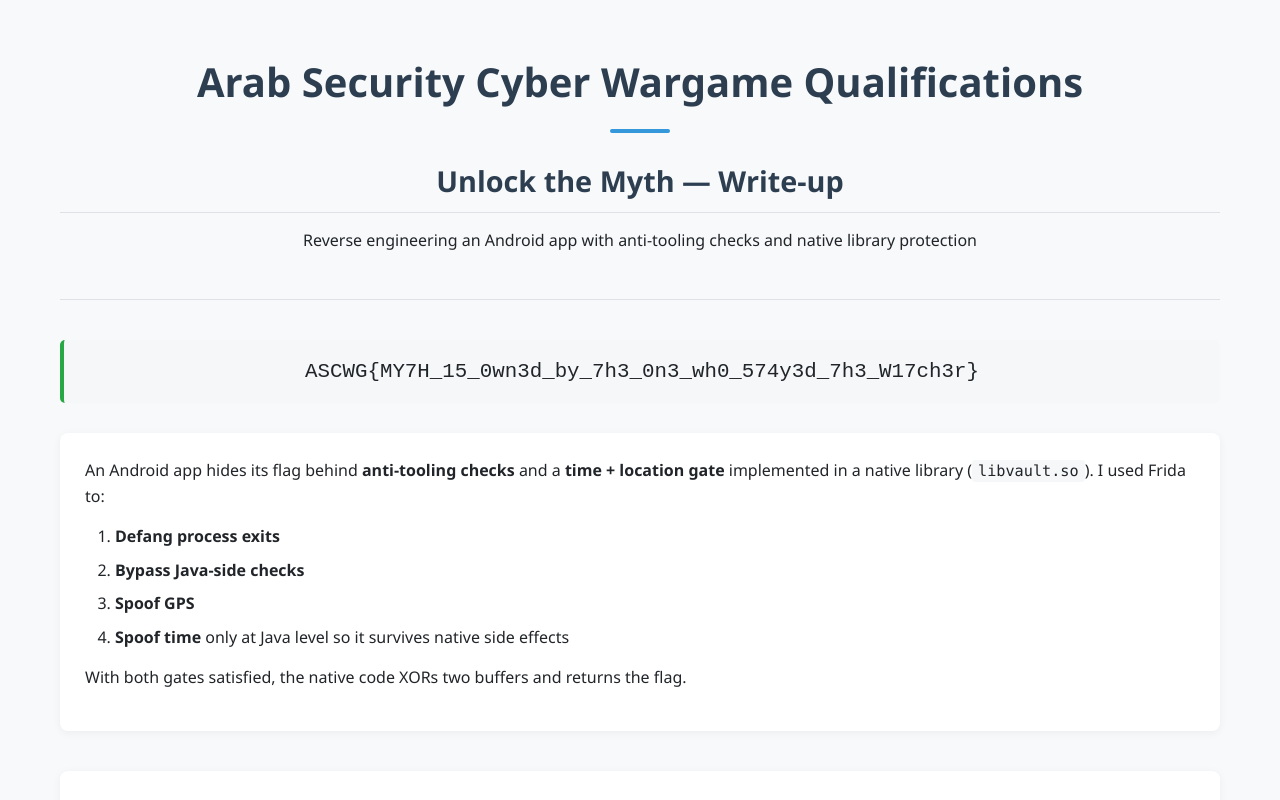
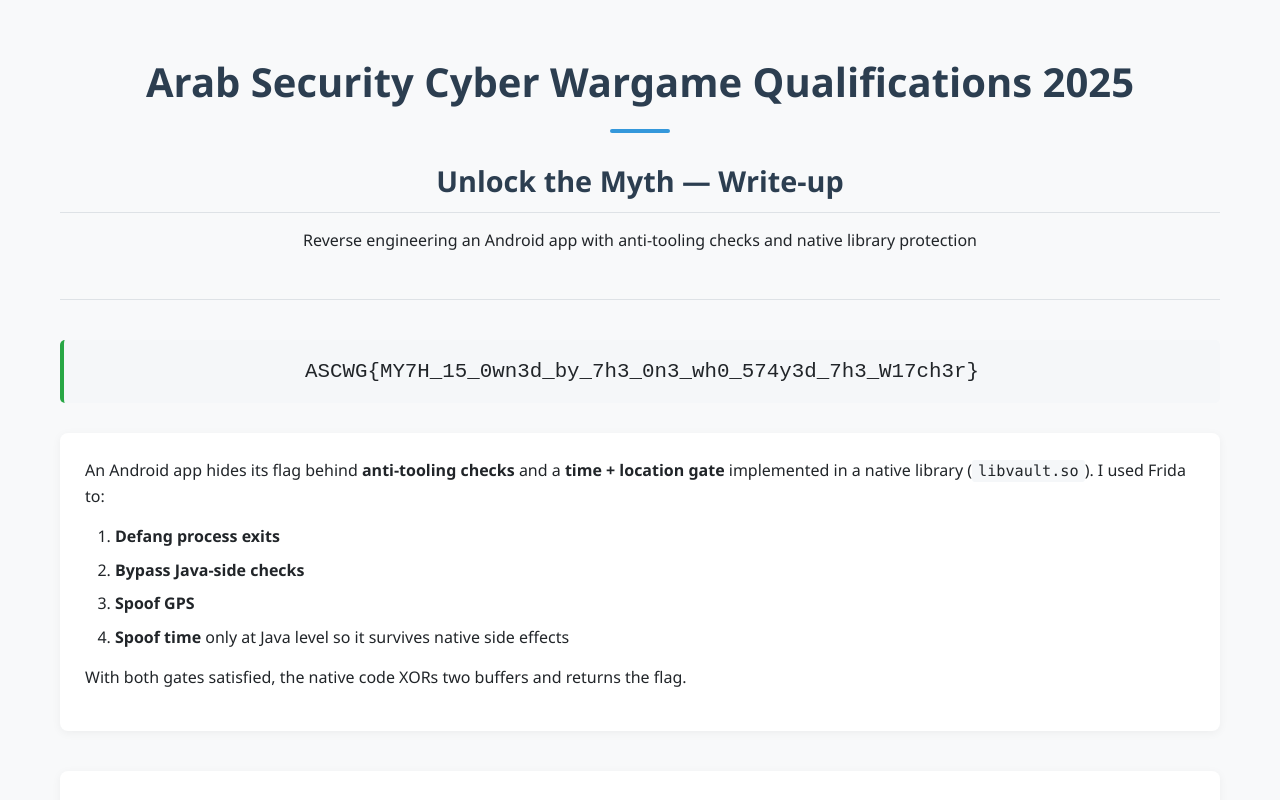
Before and after one commit to ALsaeed323/Myth-challenge, a plain HTML site: page index.html in a window 1280 px wide. Shown: the top 800 px of the page. Drawn offline with Linux system fonts and the light colour scheme.

Commit message:
Update index.html

```diff
--- a/index.html
+++ b/index.html
@@ -263,7 +263,7 @@
 </head>
 <body>
     <header>
-        <h1>Arab Security Cyber Wargame Qualifications</h1>
+        <h1>Arab Security Cyber Wargame Qualifications 2025</h1>
         <h2>Unlock the Myth — Write-up</h2>
         <p>Reverse engineering an Android app with anti-tooling checks and native library protection</p>
     </header>
```
